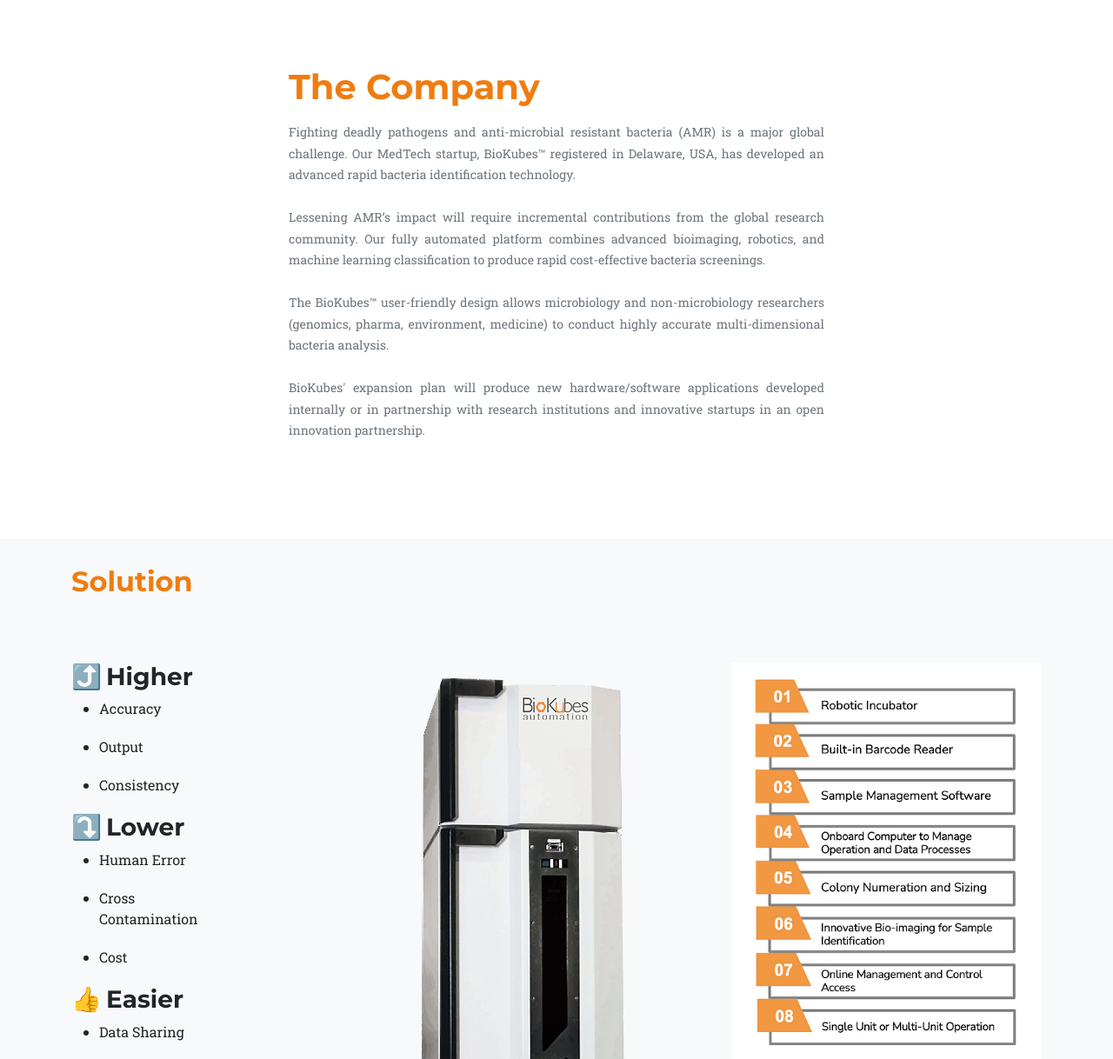
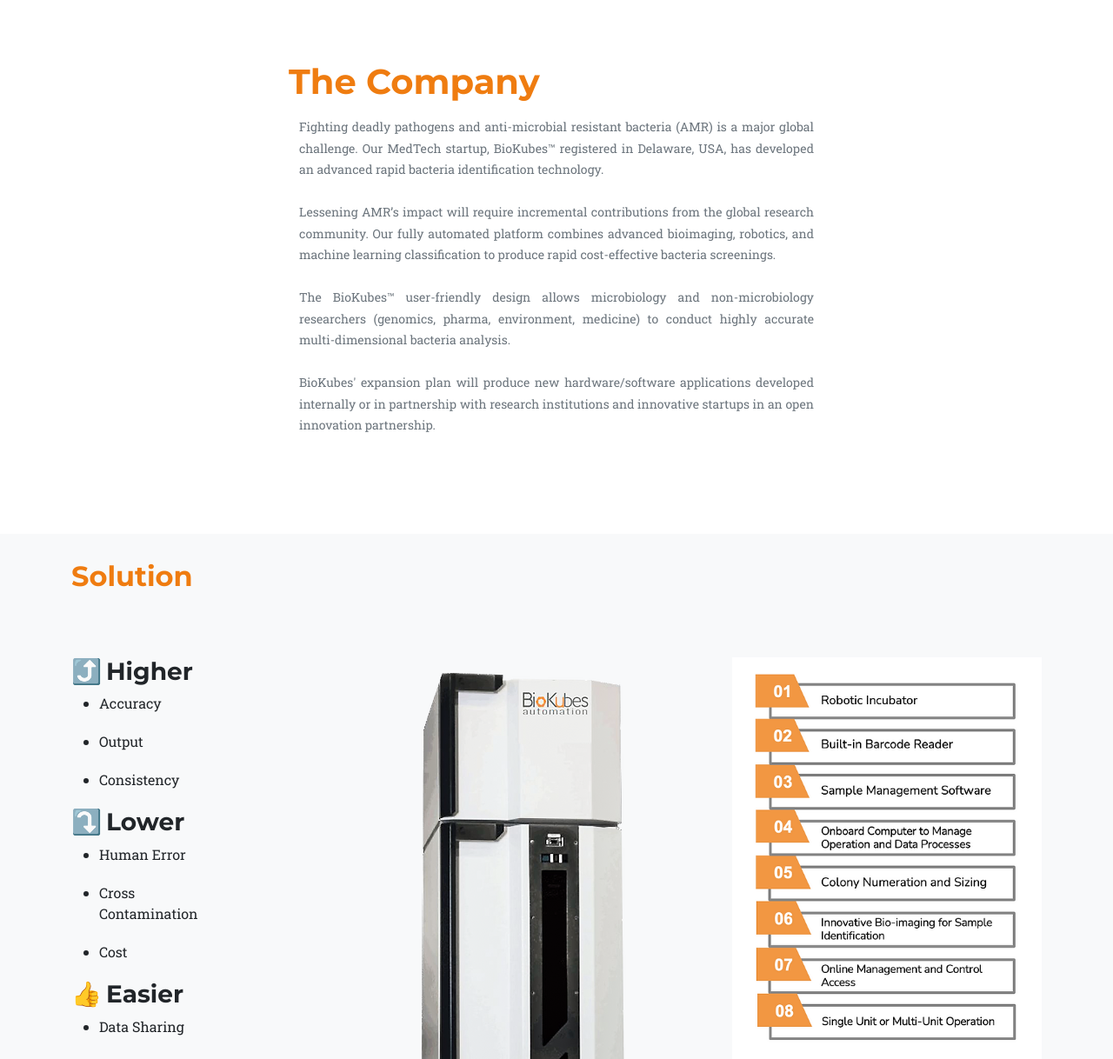
Before and after one commit to BioKubes/BioKubes, a Jekyll site: the page built from index.markdown, in a window 1280 px wide and 1400 px high, scrolled down 484 px. Shown: the part 182-1400 px from the top of the window at 87% size. Built offline with Jekyll 4.4.1, drawn with Linux system fonts in a browser that asks for light colours; nearby versions of some CDN libraries.

Commit message:
update headings for responsivness

```diff
--- a/_layouts/home.html
+++ b/_layouts/home.html
@@ -41,48 +41,55 @@
         </div>
     </nav>
     <!-- Masthead-->
-    <header style="position: relative; width: 100%; height: auto;">
+    <header style="position: relative; width: 100%; height: auto; display: flex; justify-content: center; ">
 
         <video style="width: 100%; height: auto; object-fit: cover;" crossorigin="anonymous" playsinline=""
             preload="auto" muted="" loop="" tabindex="-1" autoplay=""
             src="https://video.wixstatic.com/video/11062b_b2c214c75e9c4c02b92f4f2ae4dc3ed1/1080p/mp4/file.mp4">
         </video>
-        <h1 class="text-center"
-            style="text-align: justify; position: absolute; top: 50%; left: 50%; transform: translate(-50%, -50%); z-index: 1000; color: white; width: 60%;">
+        <h1 id="top-heading" class="text-center">
             Building AI - Powered Solutions for Rapid, Accurate, Cost-Effective Bacteria Analysis
         </h1>
     </header>
 
     <!-- company-->
-    <section class="page-section" id="company">
-        <div class="container" style="width: 50%;">
+    <section class="page-section d-flex justify-content-center">
+        <div id="company">
+
+            <div class="container" align="center">
                 <div class="text-center">
                     <h2 class="section-heading text-start">The Company</h2>
 
                 </div>
-            <div class="row text-start" style="display: block;">
-                <p class="text-muted" style="text-align: justify">Fighting deadly pathogens and anti-microbial resistant
+                <div class="container-sm text-center" style="display: block;">
+                    <p class="text-muted" style="text-align: justify">Fighting deadly pathogens and anti-microbial
+                        resistant
                         bacteria (AMR) is a major
                         global challenge. Our MedTech startup, BioKubes™ registered in Delaware, USA, has developed an
                         advanced rapid bacteria identification technology.<br><br>
 
 
 
-                    Lessening AMR’s impact will require incremental contributions from the global research community.
+                        Lessening AMR’s impact will require incremental contributions from the global research
+                        community.
                         Our fully automated platform combines advanced bioimaging, robotics, and machine learning
                         classification to produce rapid cost-effective bacteria screenings.<br><br>
 
 
 
-                    The BioKubes™ user-friendly design allows microbiology and non-microbiology researchers (genomics,
+                        The BioKubes™ user-friendly design allows microbiology and non-microbiology researchers
+                        (genomics,
                         pharma, environment, medicine) to conduct highly accurate multi-dimensional bacteria
                         analysis.<br><br>
 
 
 
-                    BioKubes' expansion plan will produce new hardware/software applications developed internally or in
-                    partnership with research institutions and innovative startups in an open innovation partnership.
+                        BioKubes' expansion plan will produce new hardware/software applications developed internally or
+                        in
+                        partnership with research institutions and innovative startups in an open innovation
+                        partnership.
                     </p>
+                </div>
             </div>
         </div>
     </section>
```
Also changed, not shown: css/styles.css. Lines whose indentation alone changed are shown as unchanged.
